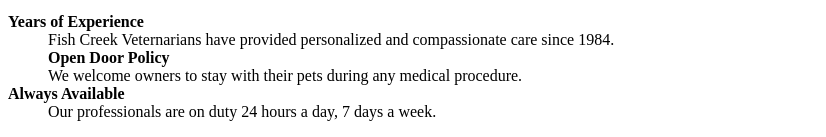
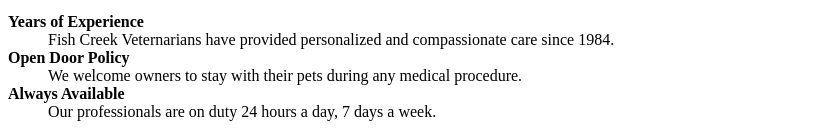
Before and after one commit to niol-html/Fish-Creek, a plain HTML site: page index.html in a window 1280 px wide. Shown: the part 172-309 px from the top of the page, without its empty margins (0-826 px from the left). Drawn offline with Linux system fonts and the light colour scheme.

Commit message:
Update index.html
fix

```diff
--- a/index.html
+++ b/index.html
@@ -20,7 +20,7 @@
 <dl>
     <dt><strong>Years of Experience</strong></dt>
     <dd>Fish Creek Veternarians have provided personalized and compassionate care since 1984.</dd>
-    <dd><strong>Open Door Policy</strong></dd>
+    <dt><strong>Open Door Policy</strong></dt>
     <dd>We welcome owners to stay with their pets during any medical procedure.</dd>
     <dt><strong>Always Available</strong></dt>
     <dd>Our professionals are on duty 24 hours a day, 7 days a week.</dd>
```
